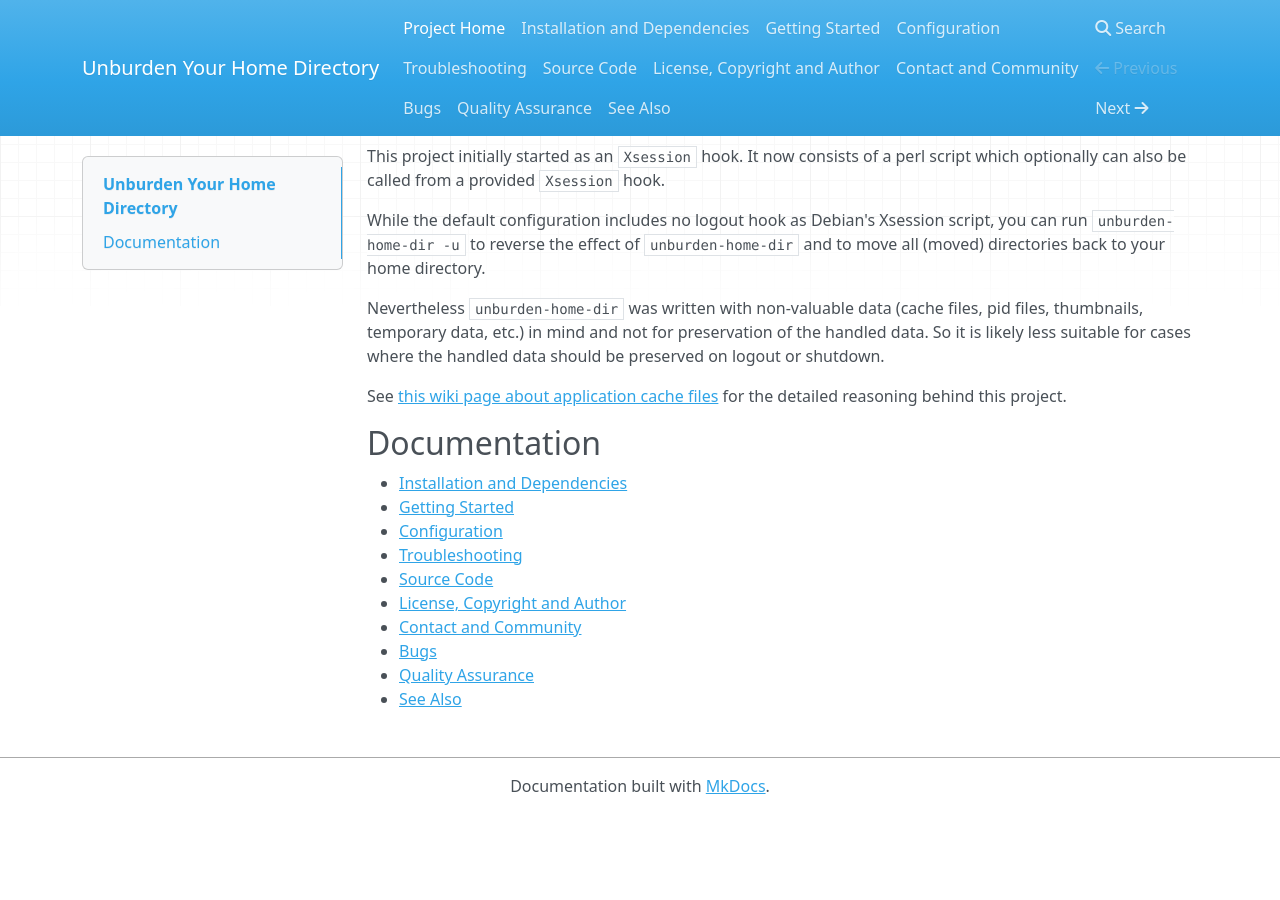
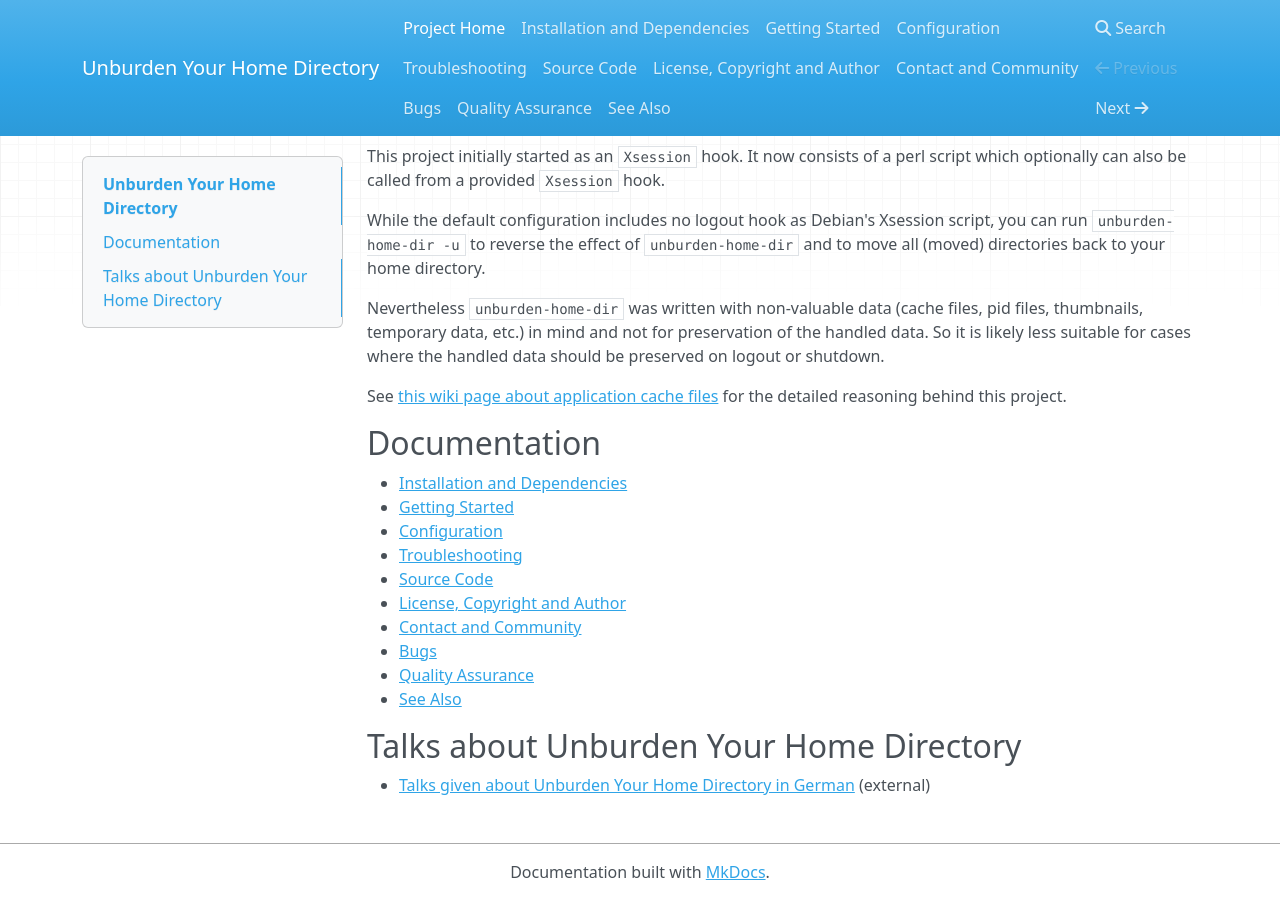
Before and after one commit to xtaran/unburden-home-dir, an MkDocs documentation site: the page built from docs/index.md, in a window 1280 px wide and 900 px high, scrolled down 614 px. Built offline with MkDocs 1.6.1, drawn with Linux system fonts in a browser that asks for light colours; nearby versions of some CDN libraries; old or Windows-style settings are respelled for this version of MkDocs; before the commit the page ends 1428 px from its top, so only the background shows below that.

Commit message:
Link to the talks page

```diff
--- a/docs/index.md
+++ b/docs/index.md
@@ -71,3 +71,9 @@ Documentation
 * [Bugs](bugs/)
 * [Quality Assurance](qa/)
 * [See Also](see-also/)
+
+Talks about Unburden Your Home Directory
+----------------------------------------
+
+* [Talks given about Unburden Your Home Directory in German](http://noone.org/talks/unburden/)
+  (external)
```
